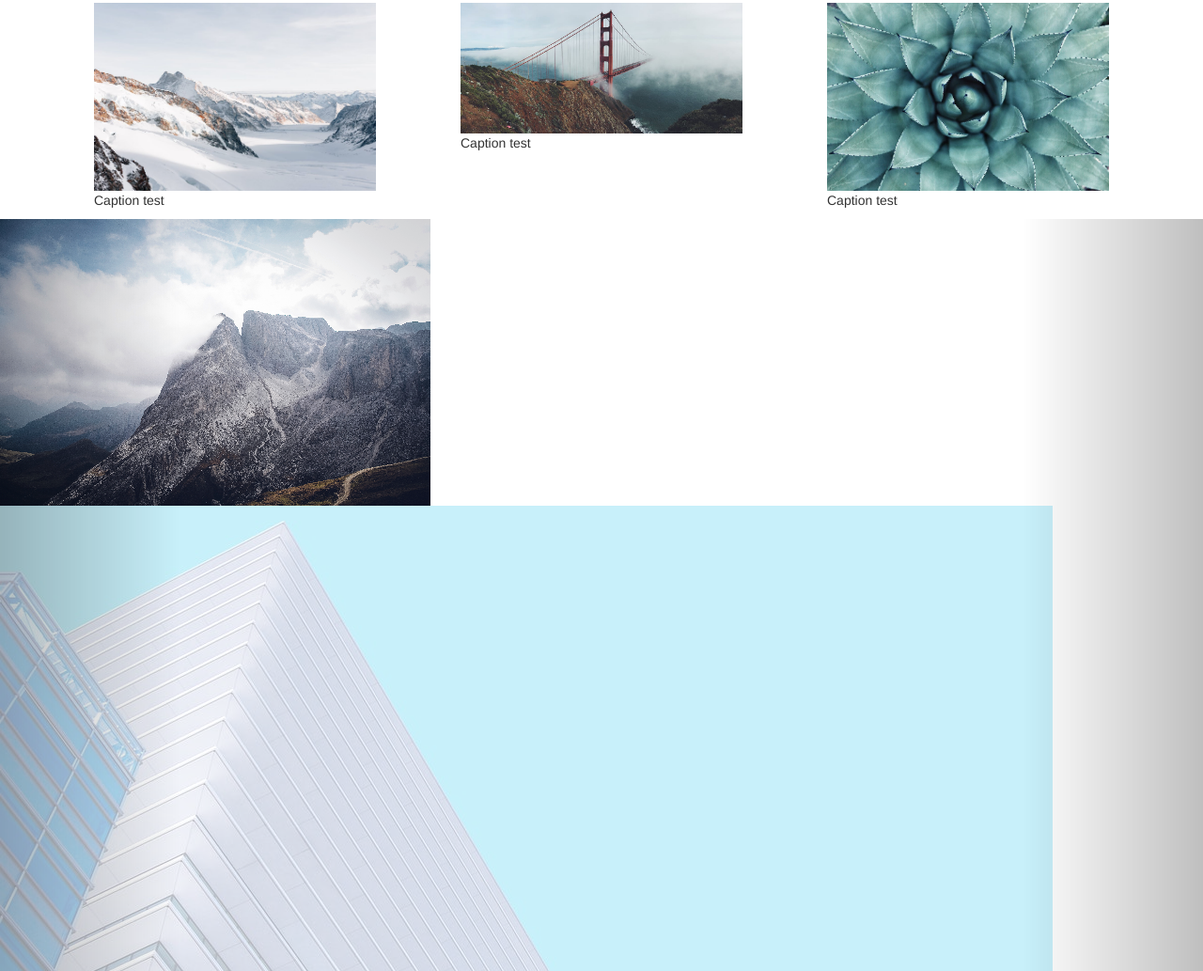
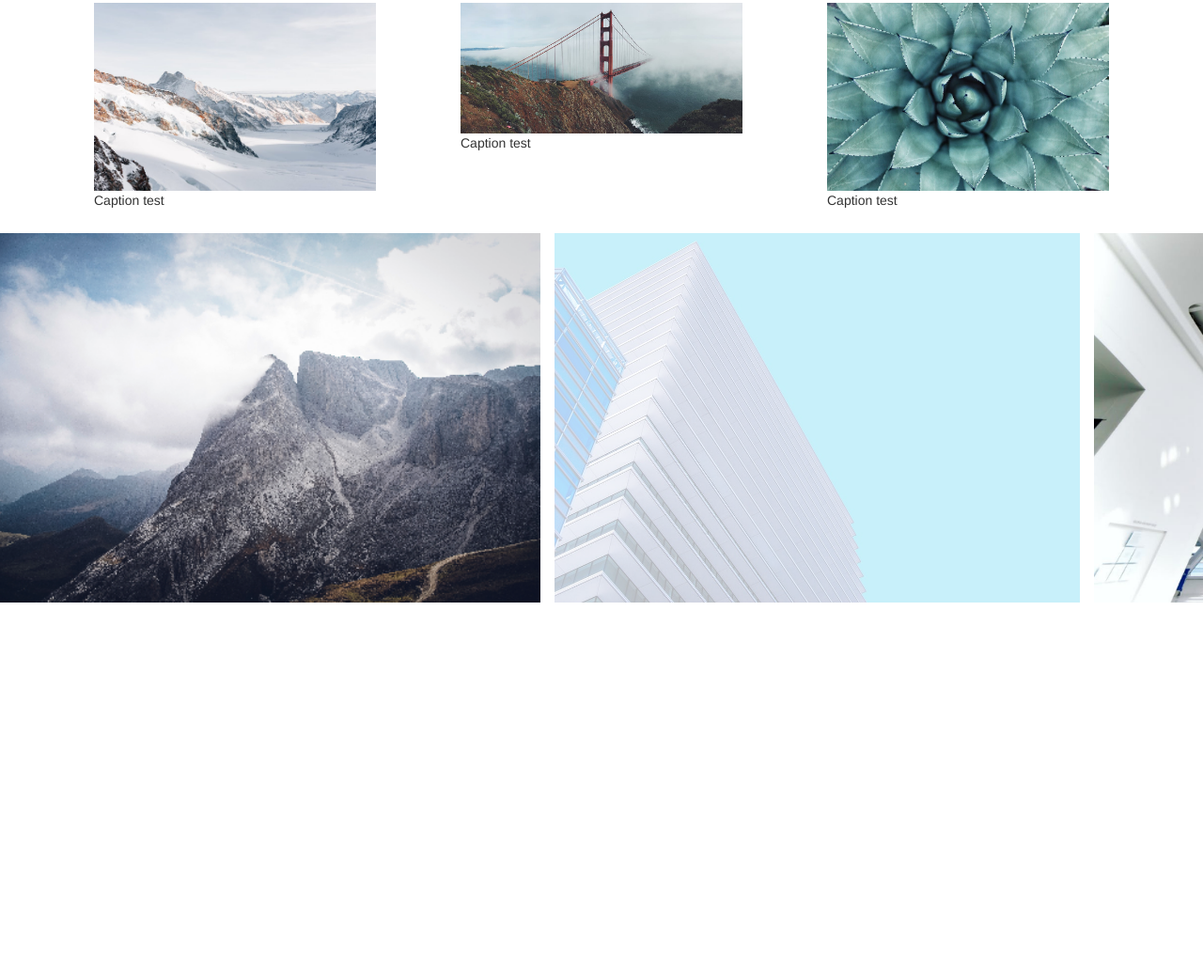
Before and after one commit to MiloszNowicki/Siren, a website: page src/index.html in a window 1280 px wide. Shown: the part 797-1830 px from the top of the page at 94% size. After the commit the page ends 1438 px from the top, so only its background shows below. Drawn offline with nearby package versions, Linux system fonts and the light colour scheme.

Commit message:
Positioning carousel

```diff
--- a/src/index.html
+++ b/src/index.html
@@ -94,7 +94,7 @@
   </div>
   <div id='third-section' class='container-fluid'>
     <div class='row'>
-    <div class='col-xs-12'>
+    <div class='col-xs-12 overflov-div'><!--
       <div id='third-carousel' class='carousel slide' data-ride='carousel'>
         <div class='carousel-inner' role='listbox'>
           <div class='item active'>
@@ -109,6 +109,11 @@
         </div>
         <a class="left carousel-control carousel-control-prev" href="#third-carousel" data-slide="prev"></a>
         <a class="right carousel-control carousel-control-next" href="#third-carousel" data-slide="next"></a>
+      </div>-->
+      <div class='image-flow'>
+        <img class='image-side' src='assets/7th.png'>
+        <img class='image-main' src='assets/8th.png'>
+        <img class='image-side' src='assets/9th.png'>
       </div>
     </div>
     </div>
--- a/src/less/third-panel.less
+++ b/src/less/third-panel.less
@@ -1,18 +1,33 @@
 #third-section{
   padding:0;
+  overflow: hidden;
 }
+
+.overflov-div{//outer
+  //max-width:100%;
+  //max-width: 1900px;
+  padding: 15px 0 0 0;
+  //overflow: hidden;
+}
+
 .image-flow{
   display: flex;
-  width: 100%;
+  min-width: 150%;
+  width:auto;
   flex-direction: row;
+  box-sizing: content-box;
+  //float: right;
 }
 
 .image-main{
   width:auto;
-  height: 800px;
+  max-width: 30%;
+  height:  auto;
+  padding: 0 15px 0 15px;
 }
 
 .image-side{
-  width:50%;
+  width:30% !important;
   height: auto;
+  overflow: hidden;
 }
```
Also changed, not shown: src/css/style.css, src/css/third-panel.css.
